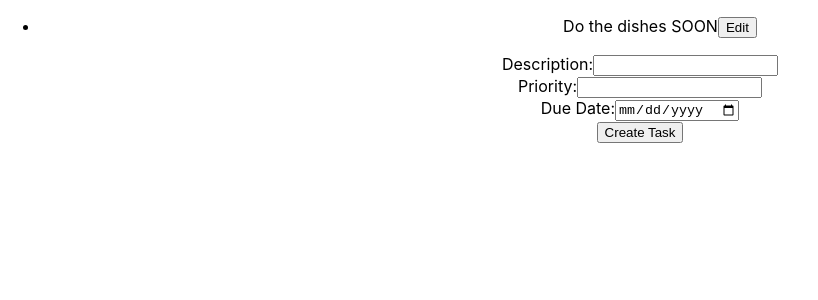
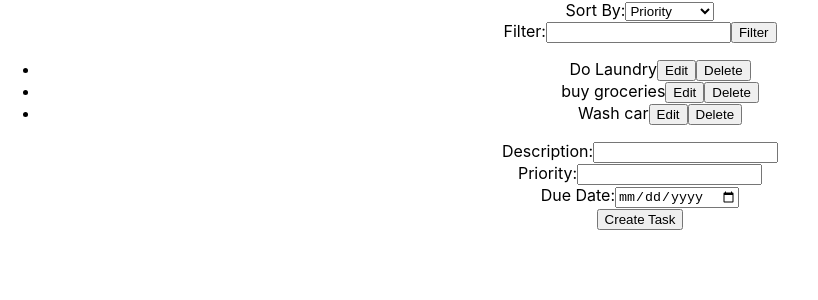
Before and after one commit to williammatias/react-TODO-exemplar, a React (Create React App) app: page / in a window 1280 px wide. Shown: the top 300 px of the page, without its empty margins (0-818 px from the left). Built offline with nearby package versions, Linux system fonts and the light colour scheme; data requests are answered from the project's data file.

Commit message:
adding all basic functionality before styling

```diff
--- a/db.json
+++ b/db.json
@@ -1,11 +1,25 @@
 {
   "tasks": [
     {
-      "id": 1,
-      "description": "Do the dishes SOON",
+      "id": 2,
+      "description": "buy groceries",
       "complete": false,
-      "priority": 4,
-      "dueDate": "2028-10-16T19:29:19.129Z"
+      "priority": "2",
+      "dueDate": "2023-01-03"
+    },
+    {
+      "id": 4,
+      "description": "Wash car",
+      "complete": false,
+      "priority": "4",
+      "dueDate": "2023-01-03"
+    },
+    {
+      "id": 5,
+      "description": "Do Laundry",
+      "complete": true,
+      "priority": "1",
+      "dueDate": "2023-01-04"
     }
   ]
 }
--- a/package.json
+++ b/package.json
@@ -10,7 +10,7 @@
     "axios": "^0.24.0",
     "react": "^17.0.2",
     "react-dom": "^17.0.2",
-    "react-scripts": "4.0.3",
+    "react-scripts": "^5.0.1",
     "web-vitals": "^1.0.1"
   },
   "scripts": {
--- a/src/App.js
+++ b/src/App.js
@@ -1,5 +1,5 @@
 import './App.css';
-import { useEffect, useState } from 'react';
+import { useState } from 'react';
 
 import TaskList from './components/TaskList'
 import EditForm from './components/EditForm';
--- a/src/components/EditForm.js
+++ b/src/components/EditForm.js
@@ -1,4 +1,4 @@
-import { useEffect, useState } from 'react';
+import { useState } from 'react';
 import axios from 'axios';
 export default function EditForm(props) {
     const [formData, setFormData] = useState(props.object)
@@ -11,7 +11,7 @@ export default function EditForm(props) {
         event.preventDefault();
     }
     const handleComplete = () => {
-        axios.put('/tasks/' + formData.id, {
+        axios.patch('/tasks/' + formData.id, {
           complete: true
         })
           .then(response => {
--- a/src/components/TaskList.js
+++ b/src/components/TaskList.js
@@ -3,6 +3,8 @@ import axios from 'axios';
 
 export default function TaskList(props) {
   const [tasks, setTasks] = useState([]);
+  const [sortCriteria, setSortCriteria] = useState('priority');
+  const [filterText, setFilterText] = useState('');
 
   useEffect(() => {
     axios.get('/tasks')
@@ -14,8 +16,25 @@ export default function TaskList(props) {
       });
   }, []);
 
+  const sortedTasks = tasks.sort((a, b) => {
+    if (sortCriteria === 'priority') {
+      return a.priority - b.priority;
+    } else if (sortCriteria === 'dueDate') {
+      return new Date(a.dueDate) - new Date(b.dueDate);
+    } else {
+      return a.description.localeCompare(b.description);
+    }
+  });
+
+  const filteredTasks = sortedTasks.filter(
+    task => task.description.toLowerCase().includes(filterText.toLowerCase())
+  );
+  const handleFilterChange = (event) => {
+    setFilterText(event.target.value);
+  }
+
   const renderTasks = () => {
-    return tasks.map(task => (
+    return filteredTasks.map(task => (
       <li key={task.id}>
         {task.description}
         <button
@@ -25,13 +44,59 @@ export default function TaskList(props) {
         >
           Edit
         </button>
+        <button
+          onClick={() => {
+            axios.delete('/tasks/' + task.id)
+              .then(response => {
+                console.log(response.data);
+                setTasks(tasks.filter(t => t.id !== task.id));
+              })
+              .catch(error => {
+                console.error(error);
+              });
+          }}
+        >
+          Delete
+        </button>
       </li>
     ));
   }
 
+  const handleSubmit = (event) => {
+    event.preventDefault();
+    setTasks(tasks.filter(task => {
+      return task.description.toLowerCase().includes(filterText.toLowerCase());
+    }));
+  }
+
+
   return (
-    <ul>
-      {renderTasks()}
-    </ul>
+    <div>
+      <label htmlFor="sortCriteria">Sort By:</label>
+      <select
+        id="sortCriteria"
+        name="sortCriteria"
+        value={sortCriteria}
+        onChange={(event) => setSortCriteria(event.target.value)}
+      >
+        <option value="priority">Priority</option>
+        <option value="dueDate">Due Date</option>
+        <option value="description">Description</option>
+      </select>
+      <form onSubmit={handleSubmit}>
+        <label htmlFor="filterText">Filter:</label>
+        <input
+          type="text"
+          id="filterText"
+          name="filterText"
+          value={filterText}
+          onChange={handleFilterChange}
+        />
+        <button type="submit">Filter</button>
+      </form>
+      <ul>
+        {renderTasks()}
+      </ul>
+    </div>
   );
 }
```
Also changed, not shown: 2 other files (tests, documents, lock files or other folders).
